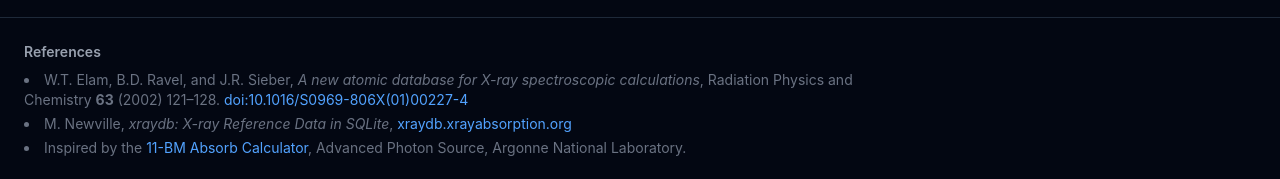
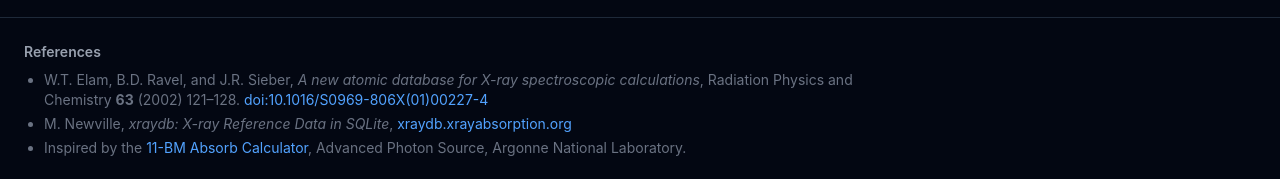
Before and after one commit to TWAWEI/xray-absorb-calc, a Next.js app: page / in a window 1280 px wide. Shown: the part 717-896 px from the top of the page. Built offline with nearby package versions, Linux system fonts and the light colour scheme.

Commit message:
fix: align reference list indentation with list-outside

```diff
--- a/app/layout.tsx
+++ b/app/layout.tsx
@@ -20,7 +20,7 @@ export default function RootLayout({ children }: { children: React.ReactNode })
         <footer className="border-t border-gray-800 px-6 py-6 mt-12 text-sm text-gray-500">
           <div className="max-w-4xl">
             <h2 className="text-gray-400 font-semibold mb-2">References</h2>
-            <ul className="space-y-1 list-disc list-inside">
+            <ul className="space-y-1 list-disc list-outside ml-5">
               <li>
                 W.T. Elam, B.D. Ravel, and J.R. Sieber,{' '}
                 <em>A new atomic database for X-ray spectroscopic calculations</em>,{' '}
```
